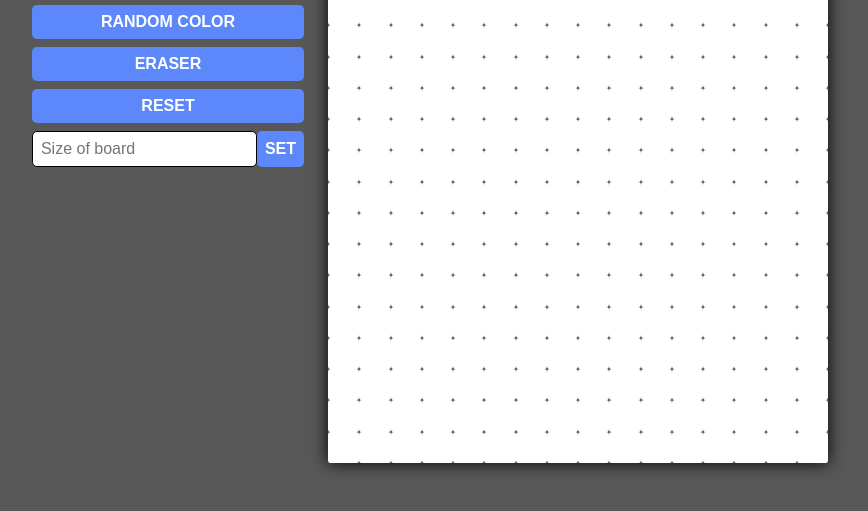
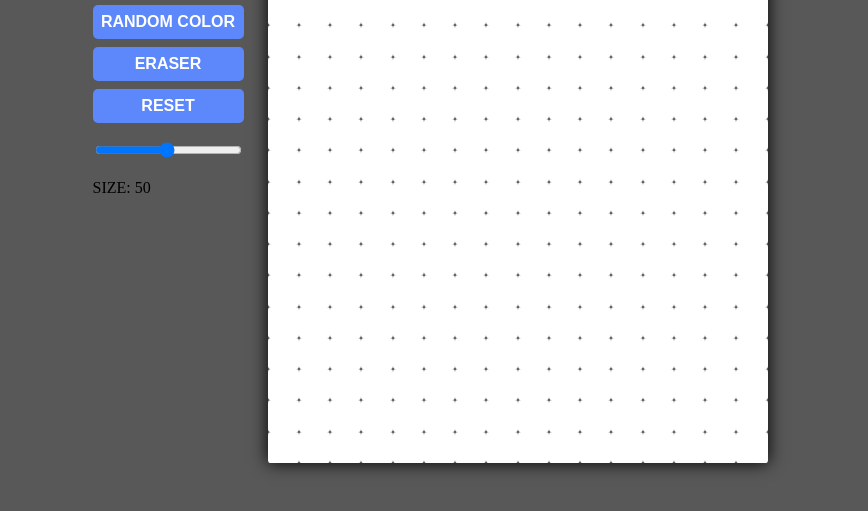
Before and after one commit to Imjustnelvin/Etch-a-Sketch, a plain HTML site: page index.html in a window 1280 px wide. Shown: the part 227-738 px from the top of the page, without its empty margins (210-1078 px from the left). Drawn offline with Linux system fonts and the light colour scheme.

Commit message:
change the input type to slider

```diff
--- a/index.html
+++ b/index.html
@@ -21,14 +21,17 @@
 						<button class="hover btn-style" onclick="changeColor('random')">RANDOM COLOR</button>
 						<button class="hover btn-style" onclick="changeColor('eraser')">ERASER</button>
 						<button class="hover btn-style" onclick="resetBoard()">RESET</button>
-						<div class="setter">
+						<div class="slidecontainer">
 							<input
-							type="text"
-							placeholder="Size of board"
-							value=""
-							onchange="changeSize(this.value)" />
-							<button class="btn-style">SET</button>
+							type="range"
+							min="2"
+							max="100"
+							value="50"
+							class="slider"
+							id="myRange"
+							onchange="changeSize(this.value)">
 						</div>
+						<p style="margin: 0;">SIZE: <span id="output"></span></p>
 					</div>
 				</div>
 			</div>
--- a/main.js
+++ b/main.js
@@ -29,18 +29,11 @@ const changeSize = input => {
 
 function fillColor() {
 	if(defaultColor === 'random')
-	{
-		this.style.backgroundColor = `hsl(${Math.floor(Math.random() * 361)}, 100%, 50%)`;
-	}
+	this.style.backgroundColor = `hsl(${Math.floor(Math.random() * 361)}, 100%, 50%)`;
 	else if (defaultColor === 'eraser')
-	{
-		this.style.backgroundColor = 'white';
-	}
+	this.style.backgroundColor = 'white';
 	else
-	{
-		this.style.backgroundColor = defaultColor;
-	}
-
+	this.style.backgroundColor = defaultColor;
 }
 
 function changeColor(choice) {
@@ -52,3 +45,11 @@ function resetBoard() {
 	let squares = board.querySelectorAll('div');
 	squares.forEach((div) => div.style.backgroundColor = 'white')
 }
+
+let slider = document.getElementById('myRange');
+let sizeOutput = document.getElementById('output')
+sizeOutput.innerHTML = slider.value;
+
+slider.oninput = function() {
+	sizeOutput.innerHTML = this.value;
+}
--- a/styles.css
+++ b/styles.css
@@ -61,7 +61,3 @@ input {
 	background-color: white;
 	color: #5d88fb;
 }
-
-.reset {
-	background-color: white;
-}
```
